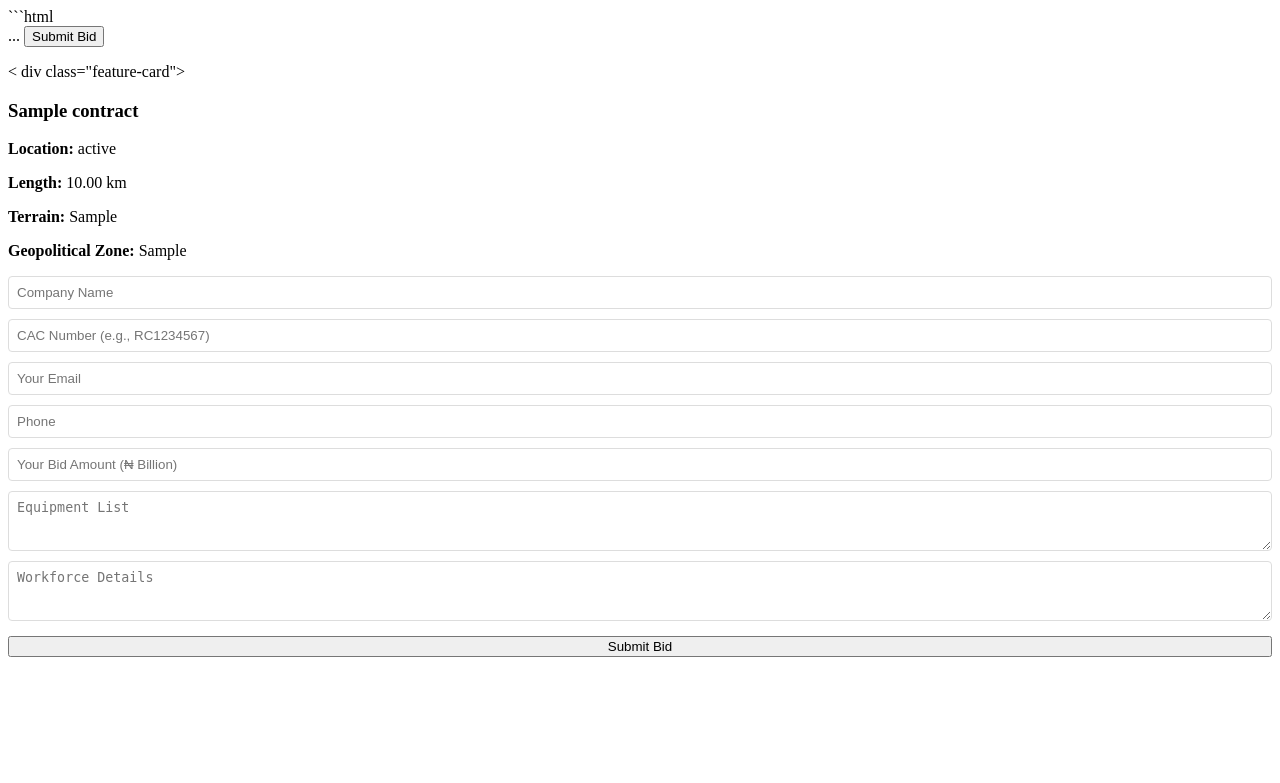
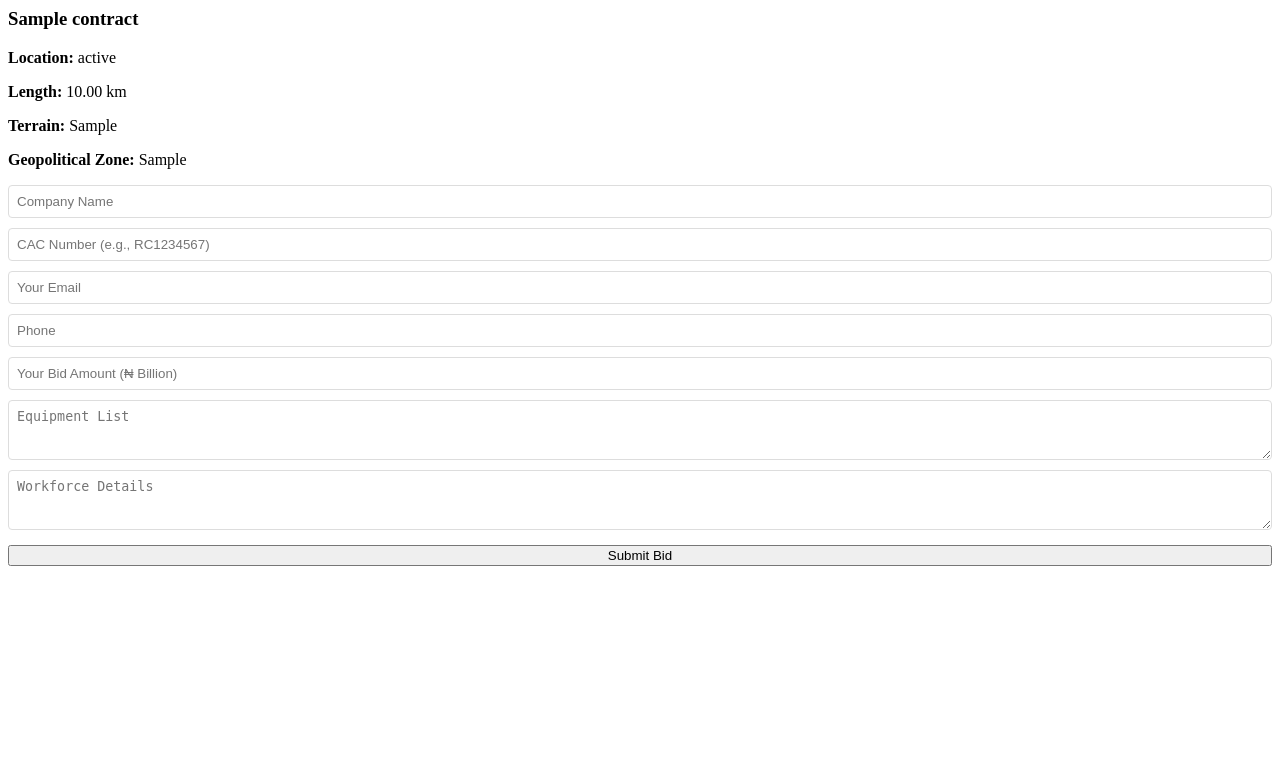
Before and after one commit to akandeaka/CONTRACT-BIDDING-APP, a FastAPI app: template templates/contracts_fragment.html in a window 1280 px wide. Shown: the top 783 px of the page. Run offline with FastAPI, Linux system fonts and the light colour scheme; the template is opened without the code that fills it: most values are stand-ins (such as "Sample title", 1, 10 or a date in 2020); parts of the project's set-up code (start-up, migrations or seed data) failed here and were passed over; some libraries are stand-ins or nearby versions.

Commit message:
Update contracts_fragment.html

````diff
--- a/templates/contracts_fragment.html
+++ b/templates/contracts_fragment.html
@@ -1,13 +1,5 @@
-```html
 {% for contract in contracts %}
-<form action="/contracts/{{ loop.index0 }}/submit_bid" method="POST">
-    <!-- remove onsubmit completely -->
-    <!-- keep your inputs -->
-    <input type="hidden" name="user_id" value="{{ user_id }}" />  <!-- if needed -->
-    ...
-    <button type="submit">Submit Bid</button>
-</form>
-< div class="feature-card">
+<div class="feature-card">
     <div class="feature-icon">
         <i class="fas fa-file-contract"></i>
     </div>
@@ -17,15 +9,27 @@
     <p><strong>Terrain:</strong> {{ contract.terrain_type }}</p>
     <p><strong>Geopolitical Zone:</strong> {{ contract.geopolitical_zone }}</p>
 
-    <form action="/contracts/{{ contract_index }}/submit_bid" method="POST" style="margin-top: 15px;">
+    <!-- Only one clean form per contract -->
+    <form action="/contracts/{{ loop.index0 }}/submit_bid" method="POST" style="margin-top: 15px;">
+        <!-- Hidden field with current user id (optional but useful) -->
         <input type="hidden" name="user_id" value="{{ user_id }}" />
-        <input type="text" name="company_name" placeholder="Company Name" required style="width: 100%; padding: 8px; margin-bottom: 10px; border: 1px solid #ddd; border-radius: 4px;">
-        <input type="text" name="cac_number" placeholder="CAC Number (e.g., RC1234567)" required pattern="RC\d{7,8}" style="width: 100%; padding: 8px; margin-bottom: 10px; border: 1px solid #ddd; border-radius: 4px;">
-        <input type="email" name="email" placeholder="Your Email" required style="width: 100%; padding: 8px; margin-bottom: 10px; border: 1px solid #ddd; border-radius: 4px;">
-        <input type="tel" name="phone" placeholder="Phone" required style="width: 100%; padding: 8px; margin-bottom: 10px; border: 1px solid #ddd; border-radius: 4px;">
-        <input type="number" step="0.01" name="bid_amount" placeholder="Your Bid Amount (₦ Billion)" required style="width: 100%; padding: 8px; margin-bottom: 10px; border: 1px solid #ddd; border-radius: 4px;">
-        <textarea name="equipment_list" placeholder="Equipment List" required style="width: 100%; padding: 8px; margin-bottom: 10px; border: 1px solid #ddd; border-radius: 4px; height: 60px;"></textarea>
-        <textarea name="workforce" placeholder="Workforce Details" required style="width: 100%; padding: 8px; margin-bottom: 15px; border: 1px solid #ddd; border-radius: 4px; height: 60px;"></textarea>
+
+        <!-- These will be overridden in backend if user is logged in -->
+        <input type="text" name="company_name" placeholder="Company Name" required
+               style="width: 100%; padding: 8px; margin-bottom: 10px; border: 1px solid #ddd; border-radius: 4px;">
+        <input type="text" name="cac_number" placeholder="CAC Number (e.g., RC1234567)" required pattern="RC\d{7,8}"
+               style="width: 100%; padding: 8px; margin-bottom: 10px; border: 1px solid #ddd; border-radius: 4px;">
+        <input type="email" name="email" placeholder="Your Email" required
+               style="width: 100%; padding: 8px; margin-bottom: 10px; border: 1px solid #ddd; border-radius: 4px;">
+        <input type="tel" name="phone" placeholder="Phone" required
+               style="width: 100%; padding: 8px; margin-bottom: 10px; border: 1px solid #ddd; border-radius: 4px;">
+        <input type="number" step="0.01" name="bid_amount" placeholder="Your Bid Amount (₦ Billion)" required
+               style="width: 100%; padding: 8px; margin-bottom: 10px; border: 1px solid #ddd; border-radius: 4px;">
+        <textarea name="equipment_list" placeholder="Equipment List" required
+                  style="width: 100%; padding: 8px; margin-bottom: 10px; border: 1px solid #ddd; border-radius: 4px; height: 60px;"></textarea>
+        <textarea name="workforce" placeholder="Workforce Details" required
+                  style="width: 100%; padding: 8px; margin-bottom: 15px; border: 1px solid #ddd; border-radius: 4px; height: 60px;"></textarea>
+
         <button type="submit" class="btn btn-primary" style="width: 100%;">
             Submit Bid
         </button>
````
